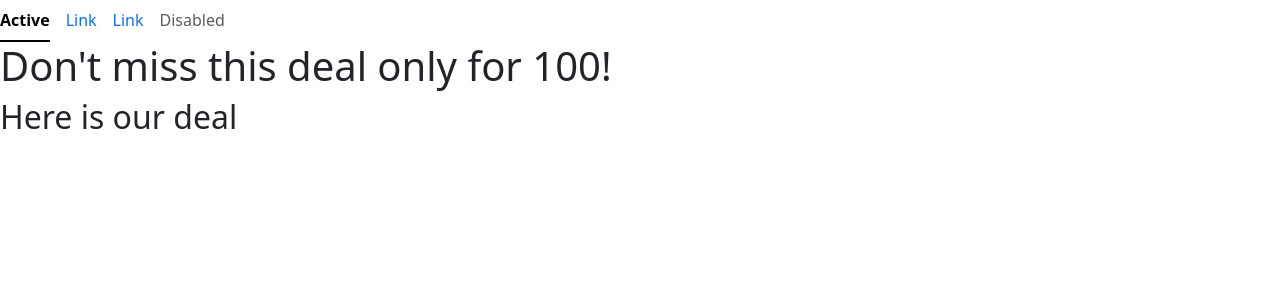
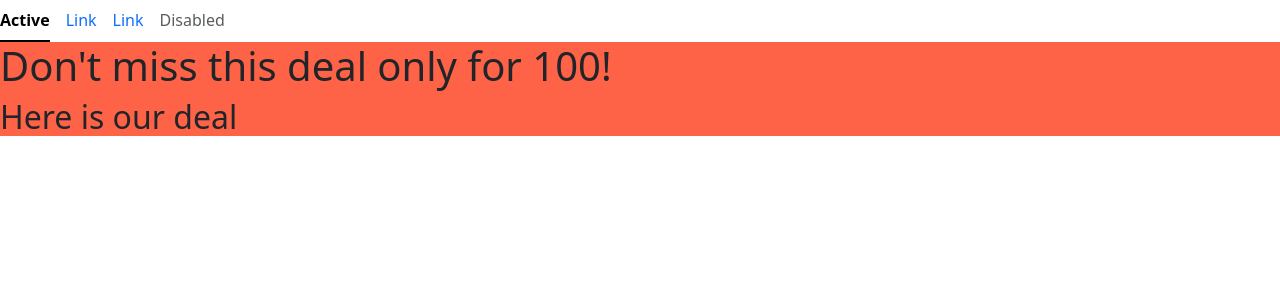
Before and after one commit to saji2000/meta-react, a React (Vite) app: page / in a window 1280 px wide. Shown: the top 300 px of the page. Built offline with nearby package versions, Linux system fonts and the light colour scheme.

Commit message:
Internal styling

```diff
--- a/src/components/Promo.tsx
+++ b/src/components/Promo.tsx
@@ -4,8 +4,12 @@ interface Input {
 }
 
 function Promo({ children, price }: Input) {
+  const styles = {
+    backgroundColor: "tomato",
+  };
+
   return (
-    <div className="promo-section">
+    <div className="promo-section" style={styles}>
       <div>
         <h1>Don't miss this deal only for {price}!</h1>
       </div>
```
